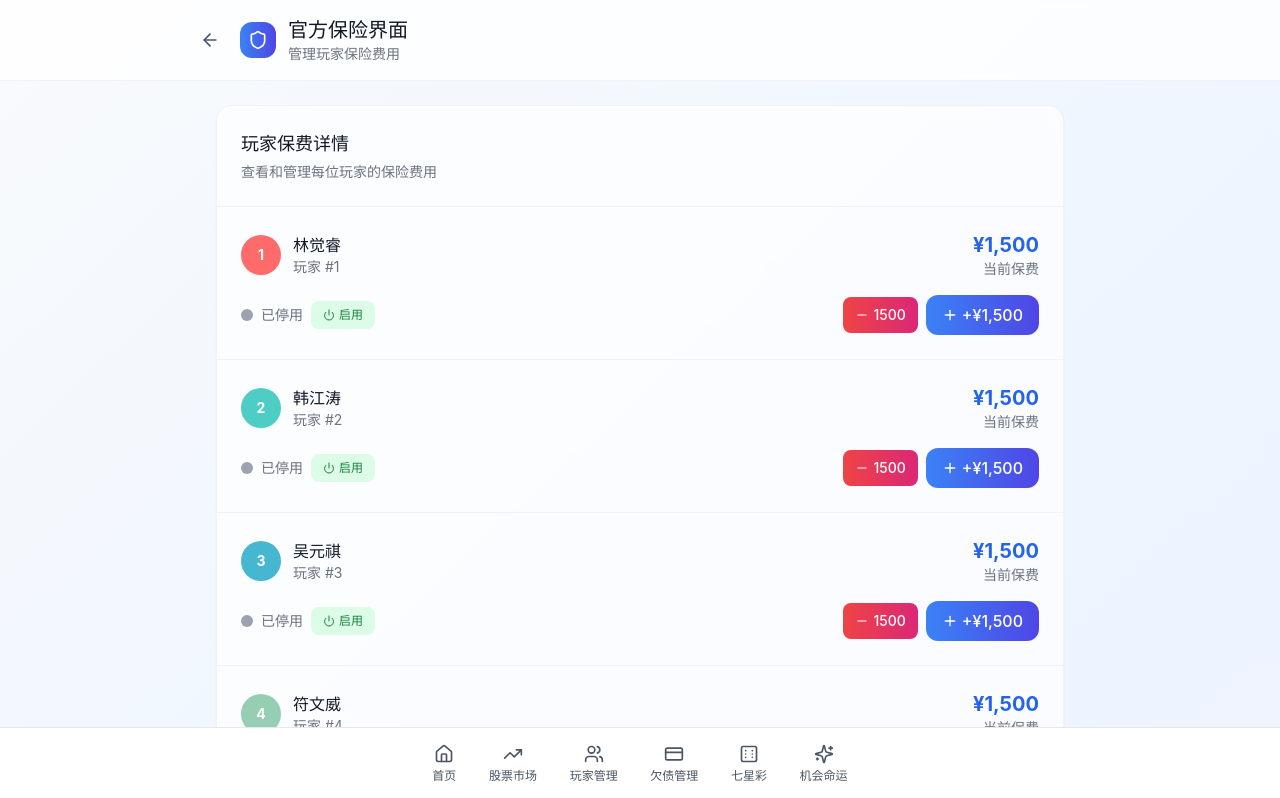
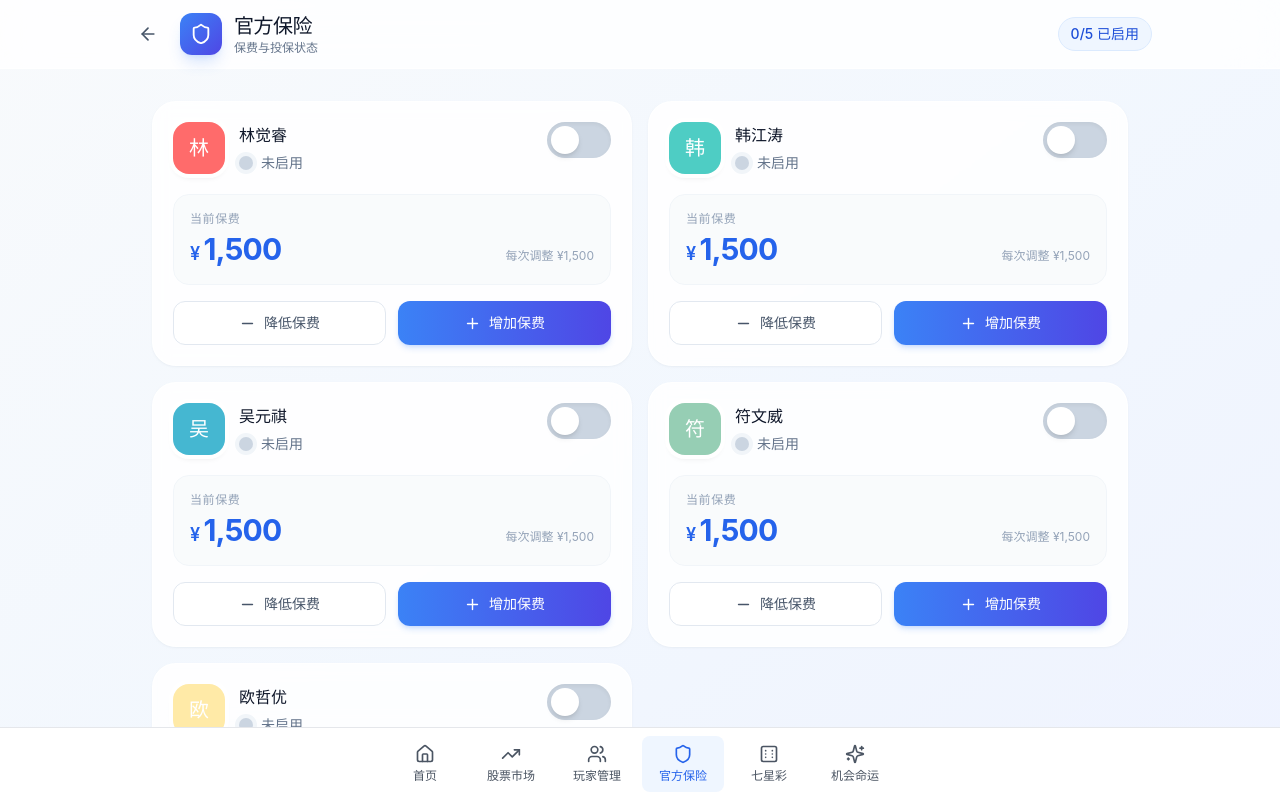
Before and after one commit to opeensf/clean-yellow, a React (Vite) app: page /#/insurance in a window 1280 px wide. Shown: the top 798 px of the page. Built offline with nearby package versions, Linux system fonts and the light colour scheme.

Commit message:
feat: redesign insurance navigation and page

```diff
--- a/src/App.tsx
+++ b/src/App.tsx
@@ -1,5 +1,5 @@
 import { Outlet, useLocation, useNavigate } from 'react-router-dom';
-import { Home, TrendingUp, Users, Dice6, CreditCard, Sparkles } from 'lucide-react';
+import { Home, TrendingUp, Users, Dice6, Shield, Sparkles } from 'lucide-react';
 import { cn } from './lib/utils';
 
 function App() {
@@ -10,21 +10,21 @@ function App() {
     { path: '/', icon: Home, label: '首页' },
     { path: '/stocks', icon: TrendingUp, label: '股票市场' },
     { path: '/players', icon: Users, label: '玩家管理' },
-    { path: '/debts', icon: CreditCard, label: '欠债管理' },
+    { path: '/insurance', icon: Shield, label: '官方保险' },
     { path: '/lottery', icon: Dice6, label: '七星彩' },
     { path: '/chance-fate', icon: Sparkles, label: '机会命运' }
   ];
 
   return (
-    <div className="min-h-screen bg-gray-50 flex flex-col">
+    <div className="min-h-screen overflow-x-hidden bg-gray-50 flex flex-col">
       {/* 主内容区域 */}
       <main className="flex-1 pb-20">
         <Outlet />
       </main>
 
       {/* 底部导航栏 */}
-      <nav className="fixed bottom-0 left-0 right-0 bg-white border-t border-gray-200 px-4 py-2">
-        <div className="flex justify-around items-center max-w-md mx-auto">
+      <nav className="fixed bottom-0 left-0 right-0 z-20 border-t border-gray-200 bg-white px-2 py-2">
+        <div className="mx-auto grid max-w-lg grid-cols-6 gap-1">
           {navItems.map(({ path, icon: Icon, label }) => {
             const isActive = location.pathname === path;
             return (
@@ -32,14 +32,14 @@ function App() {
                 key={path}
                 onClick={() => navigate(path)}
                 className={cn(
-                  'flex flex-col items-center py-2 px-3 rounded-lg transition-colors',
+                  'min-w-0 flex flex-col items-center rounded-lg px-1 py-2 transition-colors',
                   isActive
                     ? 'text-blue-600 bg-blue-50'
                     : 'text-gray-600 hover:text-gray-900'
                 )}
               >
                 <Icon size={20} />
-                <span className="text-xs mt-1">{label}</span>
+                <span className="mt-1 whitespace-nowrap text-[11px] sm:text-xs">{label}</span>
               </button>
             );
           })}
--- a/src/pages/Home.tsx
+++ b/src/pages/Home.tsx
@@ -1,5 +1,5 @@
 import { useNavigate } from 'react-router-dom';
-import { TrendingUp, Users, Dice6, ArrowUp, ArrowDown, BarChart3, RotateCcw, Sparkles, Shield } from 'lucide-react';
+import { TrendingUp, Users, Dice6, ArrowUp, ArrowDown, BarChart3, RotateCcw, Sparkles, CreditCard } from 'lucide-react';
 import { useGameStore } from '../store/gameStore';
 import { cn } from '../lib/utils';
 import { toast } from 'sonner';
@@ -65,10 +65,10 @@ export default function Home() {
       color: 'bg-green-500'
     },
     {
-      title: '官方保险',
-      description: '管理玩家保险费用',
-      icon: Shield,
-      path: '/insurance',
+      title: '欠债管理',
+      description: '记录与管理玩家欠款',
+      icon: CreditCard,
+      path: '/debts',
       color: 'bg-indigo-500'
     },
     {
--- a/src/pages/Insurance.tsx
+++ b/src/pages/Insurance.tsx
@@ -1,175 +1,141 @@
-import { useState } from 'react';
-import { ArrowLeft, Shield, Plus, Minus, Power } from 'lucide-react';
+import { ArrowLeft, Minus, Plus, Shield } from 'lucide-react';
 import { useNavigate } from 'react-router-dom';
 import { useGameStore } from '../store/gameStore';
-import { toast } from 'sonner';
 import { cn } from '../lib/utils';
+
+const FEE_STEP = 1500;
 
 export default function Insurance() {
   const navigate = useNavigate();
   const { players, updatePlayerInsuranceFee, togglePlayerInsurance } = useGameStore();
-
-  // 处理单个玩家保费增加
-  const handleIncreasePlayerFee = (playerId: string, playerName: string) => {
-    updatePlayerInsuranceFee(playerId, 1500);
-  };
-
-  // 处理单个玩家保费减少
-  const handleDecreasePlayerFee = (playerId: string, playerName: string) => {
-    updatePlayerInsuranceFee(playerId, -1500);
-  };
-
-  // 处理玩家保险状态切换
-  const handleTogglePlayerInsurance = (playerId: string) => {
-    togglePlayerInsurance(playerId);
-  };
+  const enabledCount = players.filter((player) => player.insuranceEnabled).length;
 
   return (
-    <div className="min-h-screen bg-gradient-to-br from-slate-50 via-blue-50 to-indigo-50">
-      {/* 头部 */}
-      <div className="bg-white/80 backdrop-blur-sm border-b border-gray-200/50 px-4 py-3 sm:py-4 sticky top-0 z-10">
-        <div className="flex items-center justify-between max-w-full sm:max-w-4xl mx-auto">
-          <div className="flex items-center gap-2 sm:gap-3">
+    <div className="min-h-screen bg-gradient-to-br from-slate-50 via-blue-50/70 to-indigo-50">
+      <header className="sticky top-0 z-10 border-b border-white/80 bg-white/80 px-4 py-3 backdrop-blur-xl">
+        <div className="mx-auto flex max-w-5xl items-center justify-between">
+          <div className="flex items-center gap-3">
             <button
+              type="button"
               onClick={() => navigate('/')}
-              className="p-2 text-gray-600 hover:bg-gray-100 rounded-xl transition-all duration-200 hover:scale-105"
+              aria-label="返回首页"
+              className="rounded-xl p-2.5 text-slate-600 transition-colors hover:bg-slate-100 hover:text-slate-900"
             >
               <ArrowLeft size={20} />
             </button>
-            <div className="flex items-center gap-2 sm:gap-3">
-              <div className="p-1.5 sm:p-2 bg-gradient-to-r from-blue-500 to-indigo-600 rounded-xl">
-                <Shield className="text-white" size={20} />
+            <div className="flex items-center gap-3">
+              <div className="rounded-xl bg-gradient-to-br from-blue-500 to-indigo-600 p-2.5 shadow-lg shadow-blue-500/20">
+                <Shield className="text-white" size={22} />
               </div>
               <div>
-                <h1 className="text-lg sm:text-xl font-bold text-gray-900">官方保险界面</h1>
-                <p className="text-xs sm:text-sm text-gray-500 hidden sm:block">管理玩家保险费用</p>
-              </div>
-            </div>
+                <h1 className="text-xl font-bold tracking-tight text-slate-900">官方保险</h1>
+                <p className="text-xs text-slate-500">保费与投保状态</p>
               </div>
             </div>
           </div>
 
-      {/* 主要内容 */}
-      <div className="max-w-full sm:max-w-4xl mx-auto px-3 sm:px-6 py-4 sm:py-6 overflow-hidden">
-        {/* 玩家保费列表 */}
-        <div className="bg-white/70 backdrop-blur-sm rounded-2xl border border-gray-200/50 shadow-sm overflow-hidden">
-          <div className="p-4 sm:p-6 border-b border-gray-200/50">
-            <h2 className="text-lg font-semibold text-gray-900">玩家保费详情</h2>
-            <p className="text-sm text-gray-500 mt-1">查看和管理每位玩家的保险费用</p>
-          </div>
-
-          <div className="divide-y divide-gray-200/50">
-            {players.map((player, index) => (
-              <div key={player.id} className="p-4 sm:p-6 hover:bg-gray-50/50 transition-colors duration-200">
-                <div className="flex flex-col gap-4">
-                  {/* 玩家信息和保费 */}
-                  <div className="flex items-center justify-between">
-                    <div className="flex items-center gap-3">
-                      <div
-                        className="w-10 h-10 rounded-full flex items-center justify-center text-white font-bold text-sm shadow-sm"
-                        style={{ backgroundColor: player.color }}
-                      >
-                        {index + 1}
-                      </div>
-                      <div className="min-w-0 flex-1">
-                        <h3 className="font-semibold text-gray-900 truncate">{player.name}</h3>
-                        <p className="text-sm text-gray-500">玩家 #{index + 1}</p>
+          <div className="rounded-full border border-blue-100 bg-blue-50 px-3 py-1.5 text-sm font-medium text-blue-700">
+            {enabledCount}/{players.length} 已启用
           </div>
         </div>
-                    <div className="text-right min-w-0">
-                      <p className="text-lg sm:text-xl font-bold text-blue-600 truncate">¥{player.insuranceFee.toLocaleString()}</p>
-                      <p className="text-sm text-gray-500">当前保费</p>
+      </header>
+
+      <main className="mx-auto max-w-5xl px-4 py-6 sm:px-6 sm:py-8">
+        <div className="grid gap-4 md:grid-cols-2">
+          {players.map((player) => {
+            const initial = Array.from(player.name.trim())[0] || '玩';
+
+            return (
+              <article
+                key={player.id}
+                className="rounded-3xl border border-white/90 bg-white/85 p-5 shadow-sm shadow-slate-200/70 backdrop-blur transition-all duration-200 hover:-translate-y-0.5 hover:shadow-lg hover:shadow-blue-100/60"
+              >
+                <div className="flex items-start justify-between gap-4">
+                  <div className="flex min-w-0 items-center gap-3.5">
+                    <div
+                      className="flex shrink-0 items-center justify-center rounded-2xl text-xl font-bold text-white shadow-md ring-4 ring-white"
+                      style={{ width: 52, height: 52, backgroundColor: player.color }}
+                    >
+                      {initial}
+                    </div>
+                    <div className="min-w-0">
+                      <h2 className="truncate text-base font-semibold text-slate-900">{player.name}</h2>
+                      <div className="mt-1.5 flex items-center gap-2">
+                        <span
+                          className={cn(
+                            'h-3.5 w-3.5 rounded-full ring-4 transition-colors',
+                            player.insuranceEnabled
+                              ? 'bg-emerald-500 ring-emerald-100'
+                              : 'bg-slate-300 ring-slate-100',
+                          )}
+                        />
+                        <span
+                          className={cn(
+                            'text-sm font-medium',
+                            player.insuranceEnabled ? 'text-emerald-700' : 'text-slate-500',
+                          )}
+                        >
+                          {player.insuranceEnabled ? '保障中' : '未启用'}
+                        </span>
+                      </div>
                     </div>
                   </div>
 
-                  {/* 保险状态和操作按钮 */}
-                  <div className="flex items-center justify-between gap-4">
-                    {/* 保险状态显示 */}
-                    <div className="flex items-center gap-2">
-                      <div className={cn(
-                        "w-2 h-2 sm:w-3 sm:h-3 rounded-full transition-colors duration-200",
-                        player.insuranceEnabled ? "bg-green-500" : "bg-gray-400"
-                      )}></div>
-                      <span className={cn(
-                        "text-xs sm:text-sm font-medium transition-colors duration-200",
-                        player.insuranceEnabled ? "text-green-600" : "text-gray-500"
-                      )}>
-                        {player.insuranceEnabled ? "已启用" : "已停用"}
-                      </span>
-                      {/* 保险切换按钮 */}
                   <button
-                        onClick={() => handleTogglePlayerInsurance(player.id)}
+                    type="button"
+                    role="switch"
+                    aria-checked={player.insuranceEnabled}
+                    aria-label={`${player.name}保险${player.insuranceEnabled ? '已启用' : '未启用'}`}
+                    onClick={() => togglePlayerInsurance(player.id)}
                     className={cn(
-                          "flex items-center gap-1 px-2 py-1 sm:px-3 sm:py-1.5 rounded-lg font-medium text-xs transition-all duration-200 hover:scale-105",
-                          player.insuranceEnabled
-                            ? "bg-red-100 text-red-700 hover:bg-red-200"
-                            : "bg-green-100 text-green-700 hover:bg-green-200"
+                      'relative h-9 w-16 shrink-0 rounded-full p-1 shadow-inner transition-colors duration-200 focus:outline-none focus:ring-4 focus:ring-blue-100',
+                      player.insuranceEnabled ? 'bg-emerald-500' : 'bg-slate-300',
                     )}
                   >
-                        <Power size={12} />
-                        <span className="hidden sm:inline">
-                          {player.insuranceEnabled ? "停用" : "启用"}
-                        </span>
+                    <span
+                      className={cn(
+                        'block h-7 w-7 rounded-full bg-white shadow-md transition-transform duration-200',
+                        player.insuranceEnabled ? 'translate-x-7' : 'translate-x-0',
+                      )}
+                    />
                   </button>
                 </div>
 
-                    {/* 保费调整按钮 */}
-                    <div className="flex items-center gap-2">
-                      <button
-                        onClick={() => handleDecreasePlayerFee(player.id, player.name)}
-                        className={cn(
-                          "flex items-center gap-1 px-2 sm:px-3 py-2 bg-gradient-to-r from-red-500 to-pink-600",
-                          "text-white rounded-lg font-medium transition-all duration-200 text-sm",
-                          "hover:from-red-600 hover:to-pink-700 hover:scale-105 hover:shadow-lg",
-                          "flex-1 sm:flex-none justify-center min-w-0"
-                        )}
-                      >
-                        <Minus size={14} />
-                        <span className="hidden sm:inline">1500</span>
-                        <span className="sm:hidden text-xs">-1.5K</span>
-                      </button>
-
-                      <button
-                        onClick={() => handleIncreasePlayerFee(player.id, player.name)}
-                        className={cn(
-                          "flex items-center gap-1 px-2 sm:px-4 py-2 bg-gradient-to-r from-blue-500 to-indigo-600",
-                          "text-white rounded-xl font-medium transition-all duration-200",
-                          "hover:from-blue-600 hover:to-indigo-700 hover:scale-105 hover:shadow-lg",
-                          "flex-1 sm:flex-none justify-center min-w-0"
-                        )}
-                      >
-                        <Plus size={16} />
-                        <span className="hidden sm:inline">+¥1,500</span>
-                        <span className="sm:hidden text-xs">+1.5K</span>
-                      </button>
-                    </div>
-                  </div>
-                </div>
-              </div>
-            ))}
+                <div className="mt-5 rounded-2xl border border-slate-100 bg-slate-50/80 p-4">
+                  <p className="text-xs font-medium uppercase tracking-wider text-slate-400">当前保费</p>
+                  <div className="mt-1 flex items-end justify-between gap-3">
+                    <p className="text-3xl font-bold tracking-tight text-blue-600">
+                      <span className="mr-1 text-lg font-semibold">¥</span>
+                      {player.insuranceFee.toLocaleString()}
+                    </p>
+                    <span className="pb-1 text-xs text-slate-400">每次调整 ¥{FEE_STEP.toLocaleString()}</span>
                   </div>
                 </div>
 
-
-
-        {/* 说明信息 */}
-        <div className="mt-6 sm:mt-8 bg-gradient-to-r from-blue-50 to-indigo-50 rounded-2xl p-4 sm:p-6 border border-blue-200/50">
-          <div className="flex items-start gap-3">
-            <div className="p-2 bg-blue-100 rounded-lg mt-1 flex-shrink-0">
-              <Shield className="text-blue-600" size={18} />
+                <div className="mt-4 grid grid-cols-2 gap-3">
+                  <button
+                    type="button"
+                    onClick={() => updatePlayerInsuranceFee(player.id, -FEE_STEP)}
+                    disabled={player.insuranceFee === 0}
+                    className="flex h-11 items-center justify-center gap-2 rounded-xl border border-slate-200 bg-white text-sm font-semibold text-slate-600 transition-colors hover:border-slate-300 hover:bg-slate-50 disabled:cursor-not-allowed disabled:opacity-40"
+                  >
+                    <Minus size={17} />
+                    降低保费
+                  </button>
+                  <button
+                    type="button"
+                    onClick={() => updatePlayerInsuranceFee(player.id, FEE_STEP)}
+                    className="flex h-11 items-center justify-center gap-2 rounded-xl bg-gradient-to-r from-blue-500 to-indigo-600 text-sm font-semibold text-white shadow-md shadow-blue-500/20 transition-all hover:from-blue-600 hover:to-indigo-700 hover:shadow-lg"
+                  >
+                    <Plus size={17} />
+                    增加保费
+                  </button>
                 </div>
-            <div className="flex-1 min-w-0">
-              <h3 className="font-semibold text-blue-900 mb-2 text-sm sm:text-base">保险机制说明</h3>
-              <ul className="text-xs sm:text-sm text-blue-700 space-y-1">
-                <li>• 每名玩家的初始保费为 ¥1,500</li>
-                <li>• 保费会随着游戏进程递增：¥1,500 → ¥3,000 → ¥4,500...</li>
-                <li>• 可以单独调整某位玩家的保费，支持增加和减少操作</li>
-                <li>• 保费调整会实时保存到游戏数据中</li>
-              </ul>
+              </article>
+            );
+          })}
         </div>
-          </div>
-        </div>
-      </div>
+      </main>
     </div>
   );
 }
```
Lines whose indentation alone changed are shown as unchanged.
